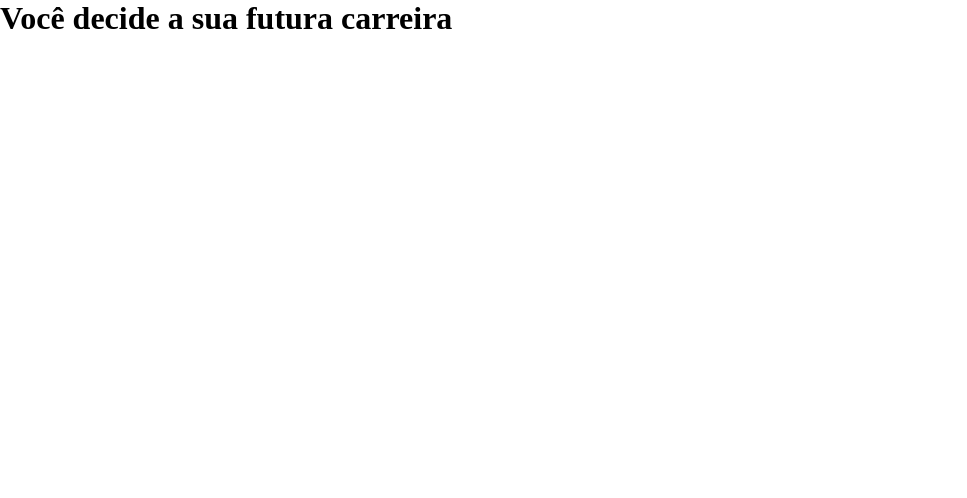
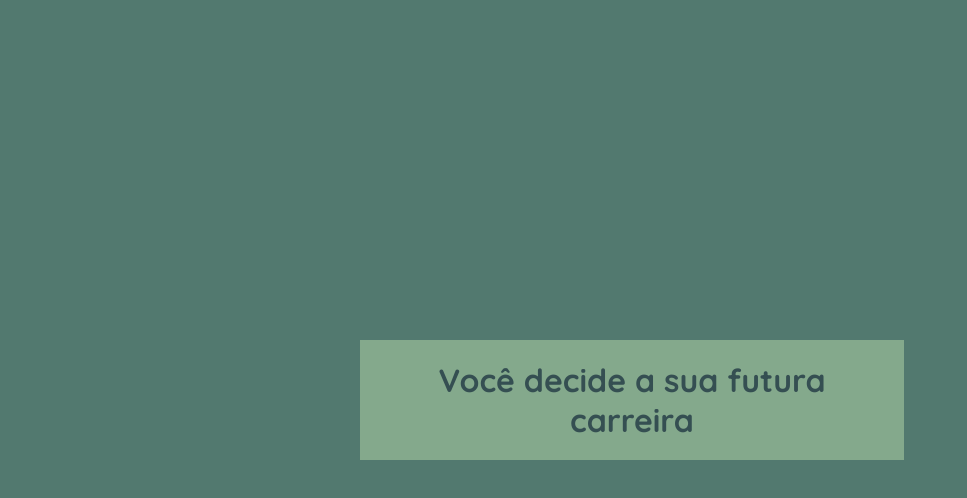
Before and after one commit to leitematheus/2024-3B-brainstorm, a plain HTML site: page index.html in a window 1280 px wide. Shown: the whole page, without its empty margins (0-967 px from the left). Drawn offline with Linux system fonts and the light colour scheme.

Commit message:
style.css

```diff
--- a/style.css
+++ b/style.css
@@ -14,3 +14,26 @@
 --fonte-texto:"Quicksand", sans-serif;
 --texto-titulo:"Open Sans", sans-serif;
 }
+
+body{
+    background-color: var(--hookers-green);
+    color: var(--ash-gray);
+    display: flex;
+    justify-content: center;
+    align-items: center;
+    min-height: 100vh;
+    font-family: var(--fonte-texto);
+}
+
+.caixa-principal{
+    background-color: var(--cambridge-blue);
+    width: 90%;
+    max-width: 600px;
+    text-align: center;
+    padding: 20px;
+}
+
+.titulo{
+    color: var(--dark-slate-gray);
+    font-family: var(--fonte-titulo);
+}
```
